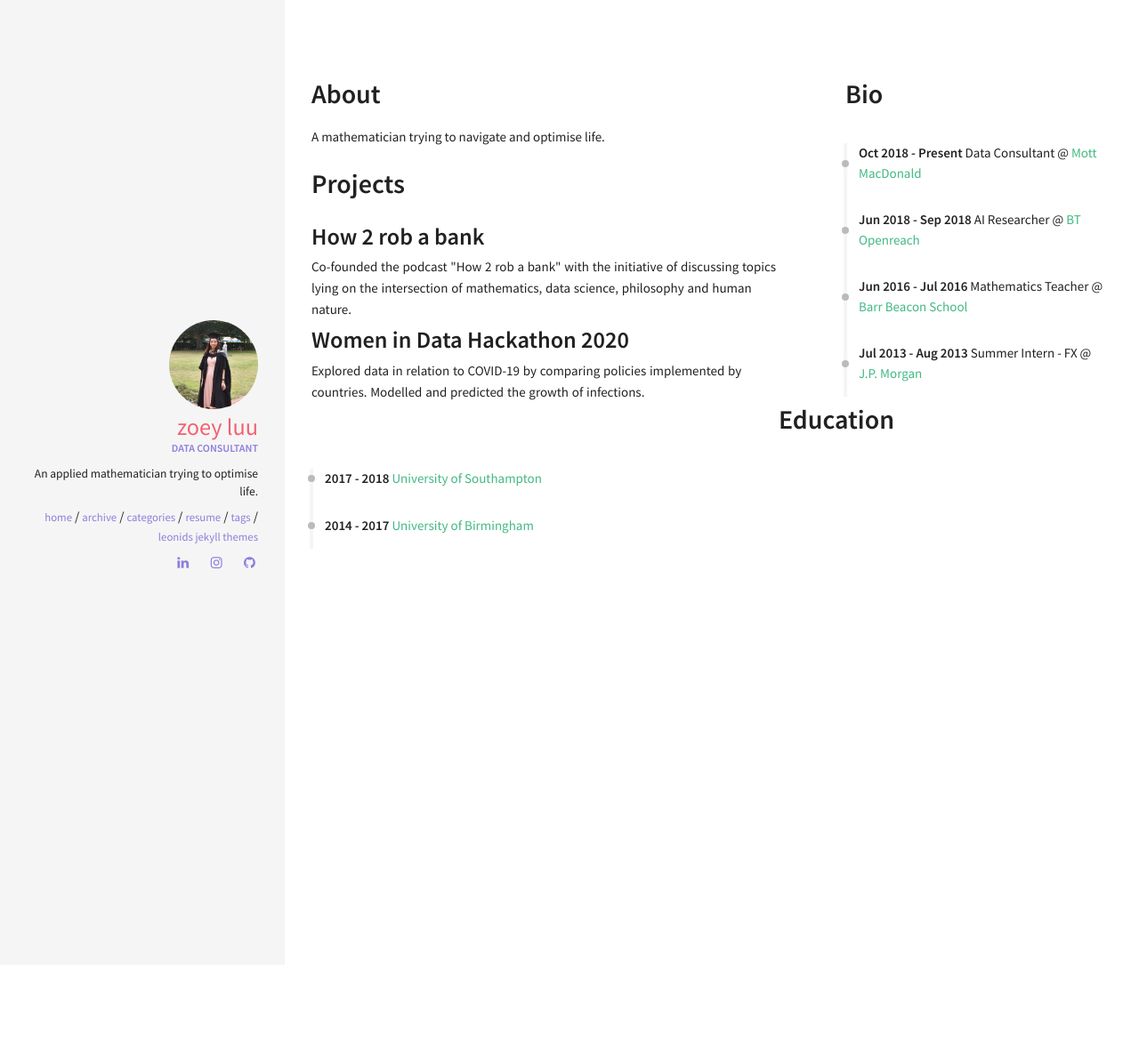
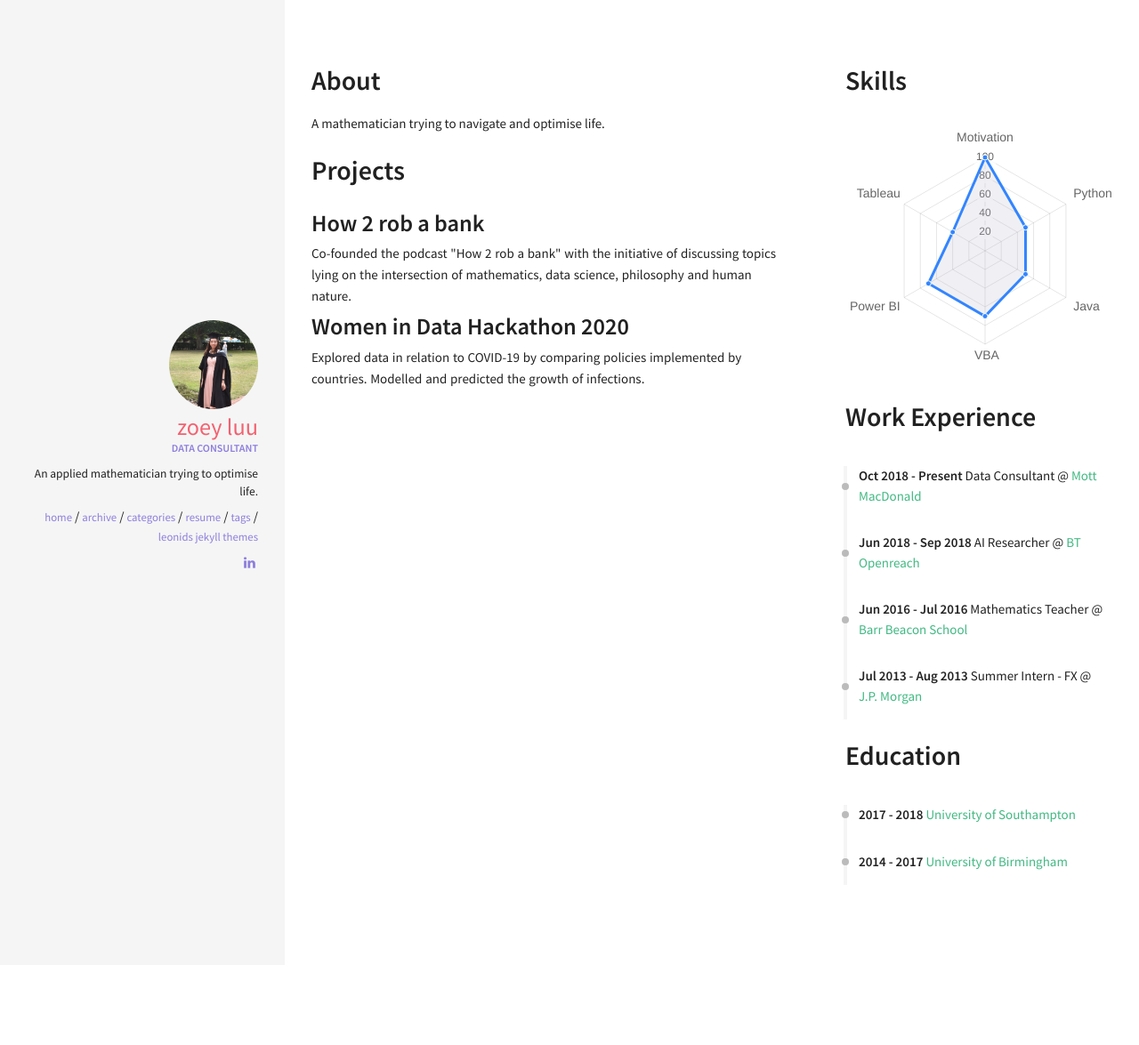
Before and after one commit to zoluu/zoluu.github.io, a Jekyll site: the page built from resume.html, in a window 1280 px wide. Shown: the whole page at 89% size. Built offline with Jekyll 4.4.1, drawn with Linux system fonts in a browser that asks for light colours; nearby versions of some CDN libraries; after the commit the page ends 1085 px from its top, so only the background shows below that.

Commit message:
Update 2020-Dec-30

```diff
--- a/_config.yml
+++ b/_config.yml
@@ -48,13 +48,13 @@ owner:
     ad-client:
     ad-slot:
   bing-verify:
-  github: zoluu
+  # github: zoluu
   gitlab: #username
   stackoverflow: #123456/username   from a "http://stackoverflow.com/users/123456/username" link
   linkedin: zoey-luu-9b069a144
   skype: #username
   xing: #username
-  instagram: how2robabank
+  # instagram: how2robabank
   lastfm: #username
   tumblr: #username
   pinterest: #username
--- a/_data/index/skills.yml
+++ b/_data/index/skills.yml
@@ -2,5 +2,5 @@
 
 label: Ability
 id : cs
-aspects: Motivation, GitHub, Java, HTML/CSS, Docker, Python
-percentage: 100, 65, 70, 60, 60, 55
+aspects: Motivation, Python, Java, VBA, Power BI, Tableau
+percentage: 100, 50, 50, 70, 70, 40
--- a/_includes/sections/career.html
+++ b/_includes/sections/career.html
@@ -1,4 +1,4 @@
-<h1><span data-i18n="skills.my_skills">Bio</span></h1>
+<h1><span data-i18n="skills.my_skills">Work Experience</span></h1>
 
 <div class="archive">
   <div class="timeline" id="timeline">
--- a/_layouts/resume.html
+++ b/_layouts/resume.html
@@ -17,10 +17,10 @@ layout: default
     </div>
 
     <div class="col l4 offset-l1">
-        <!-- <div class="row">
+        <div class="row">
             {% include sections/skills.html %}
         </div>
-        <div class="row"> -->
+        <div class="row">
             {% include sections/career.html %}
         </div>
         <div class="row">
```
Also changed, not shown: img/avatar.jpg (deleted), img/leonids-logo-ss.png (renamed from img/leonids-logo.png), img/leonids-logo.jpg (added).
